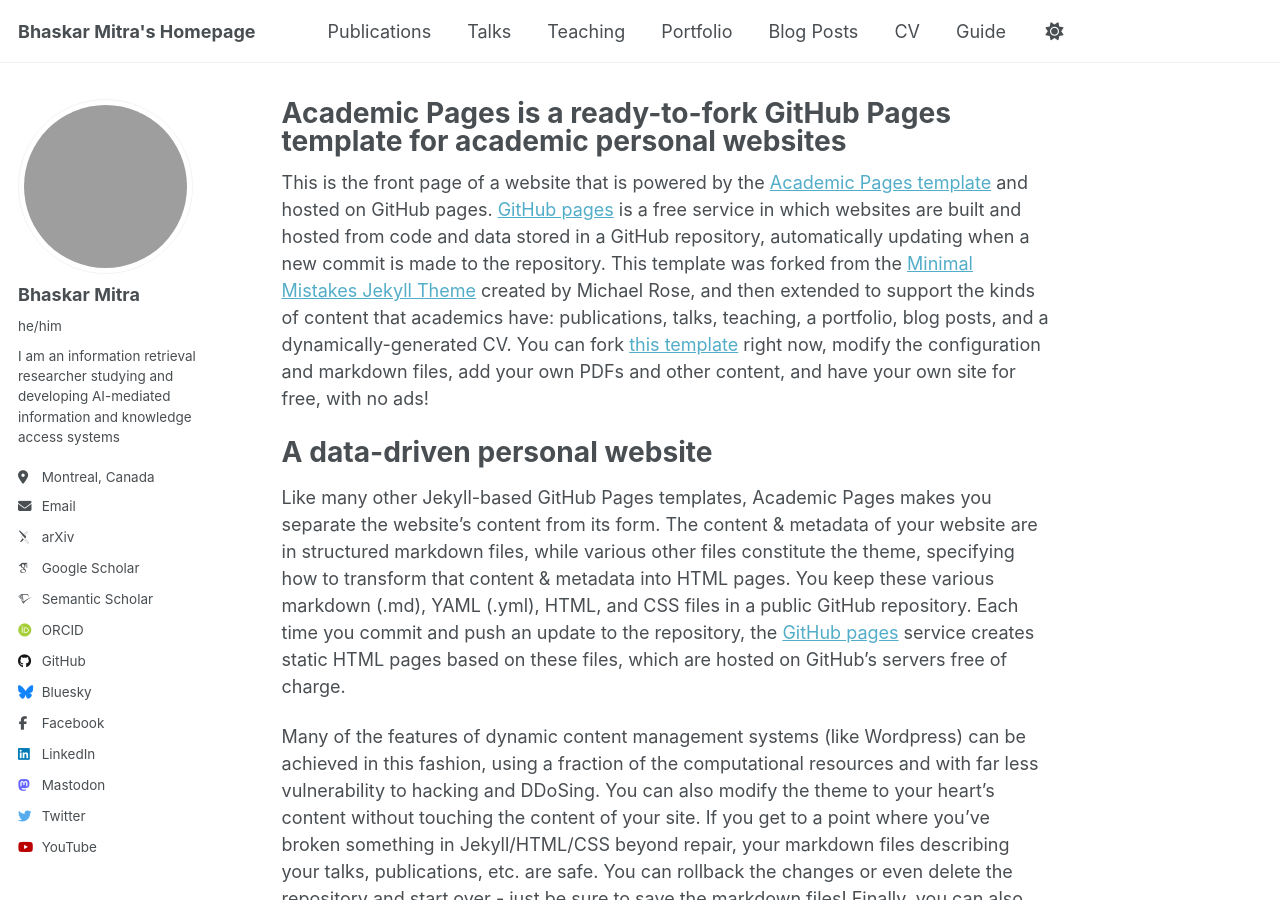
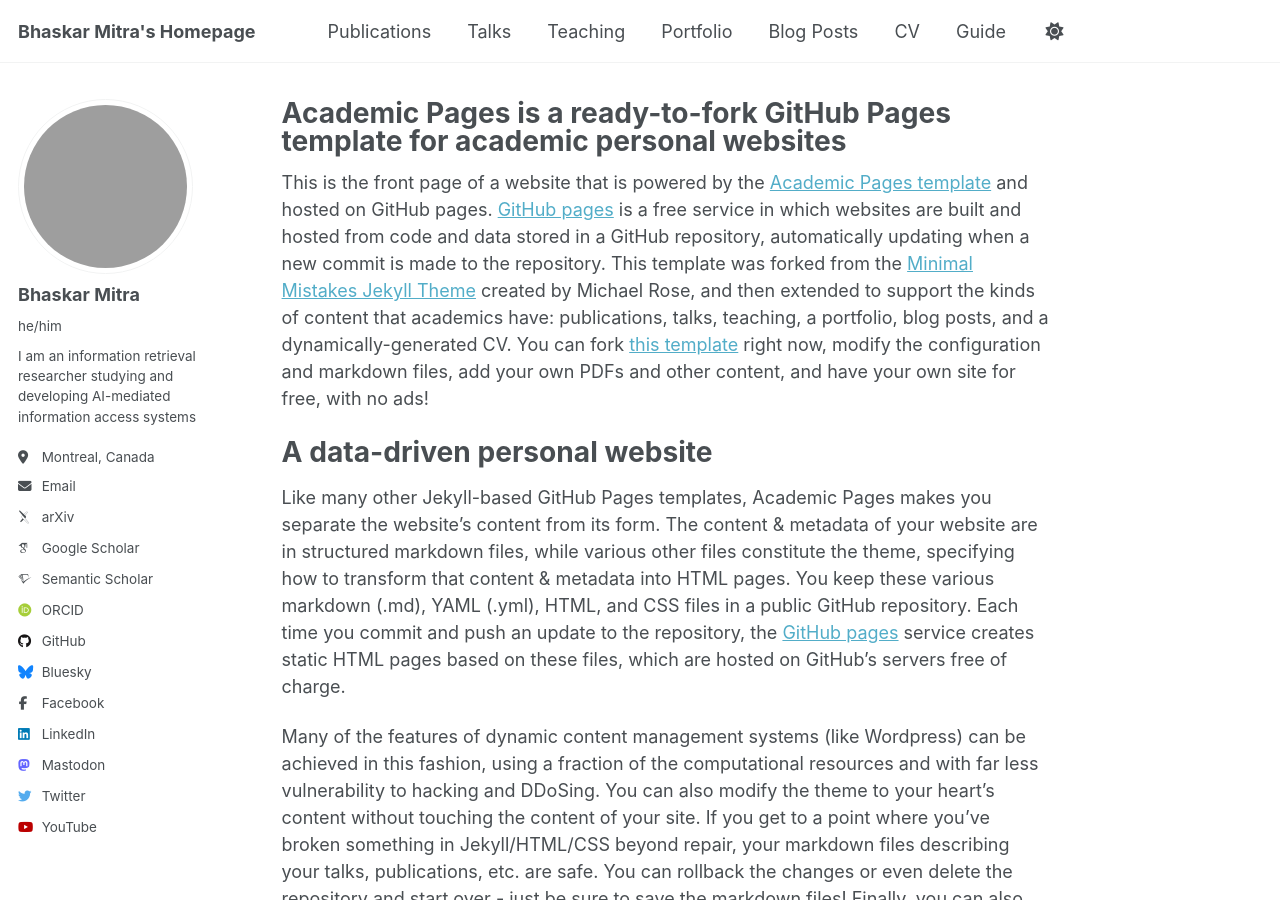
Before and after one commit to bhaskar-mitra/bhaskar-mitra.github.io, a Jekyll site: the page built from _pages/about.md, in a window 1280 px wide and 900 px high. Built offline with Jekyll 4.4.1, drawn with Linux system fonts in a browser that asks for light colours; some web fonts are replaced; grey boxes are pictures that could not be loaded.

Commit message:
Update _config.yml

```diff
--- a/_config.yml
+++ b/_config.yml
@@ -12,7 +12,7 @@
 title                    : "Bhaskar Mitra's Homepage"
 title_separator          : "-"
 name                     : &name "Bhaskar Mitra"
-description              : &description "I am an information retrieval researcher studying and developing AI-mediated information and knowledge access systems"
+description              : &description "I am an information retrieval researcher studying and developing AI-mediated information access systems"
 url                      : https://bhaskar-mitra.github.io # the base hostname & protocol for your site e.g. "https://[your GitHub username].github.io" or if you already have some other page hosted on Github then use "https://[your GitHub username].github.io/[Your Repo Name]"
 baseurl                  : "" # the subpath of your site, e.g. "/blog"
 repository               : "bhaskar-mitra/bhaskar-mitra.github.io"
@@ -25,7 +25,7 @@
   avatar           : "https://avatars.githubusercontent.com/u/16622562?v=4"
   name             : "Bhaskar Mitra"
   pronouns         : "he/him"
-  bio              : "I am an information retrieval researcher studying and developing AI-mediated information and knowledge access systems"
+  bio              : "I am an information retrieval researcher studying and developing AI-mediated information access systems"
   location         : "Montreal, Canada"
   employer         : # "Red Brick University"
   uri              : # URL
```
